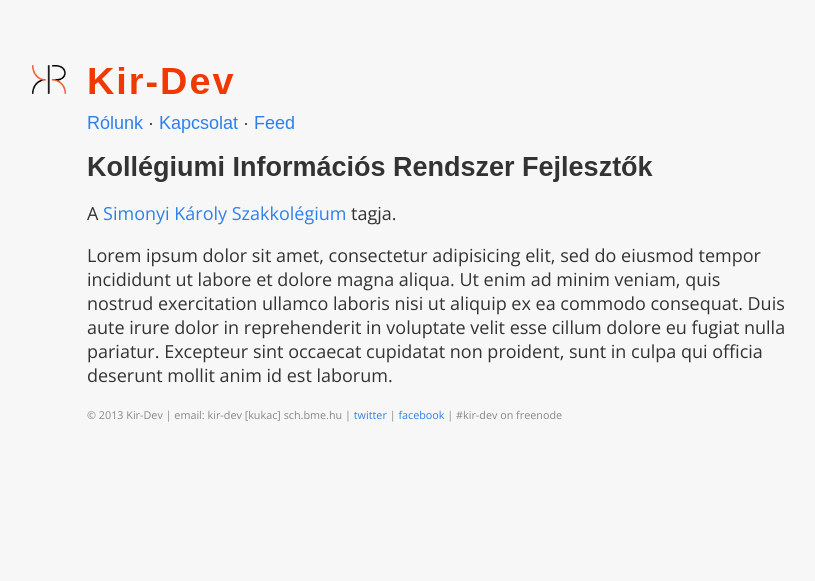
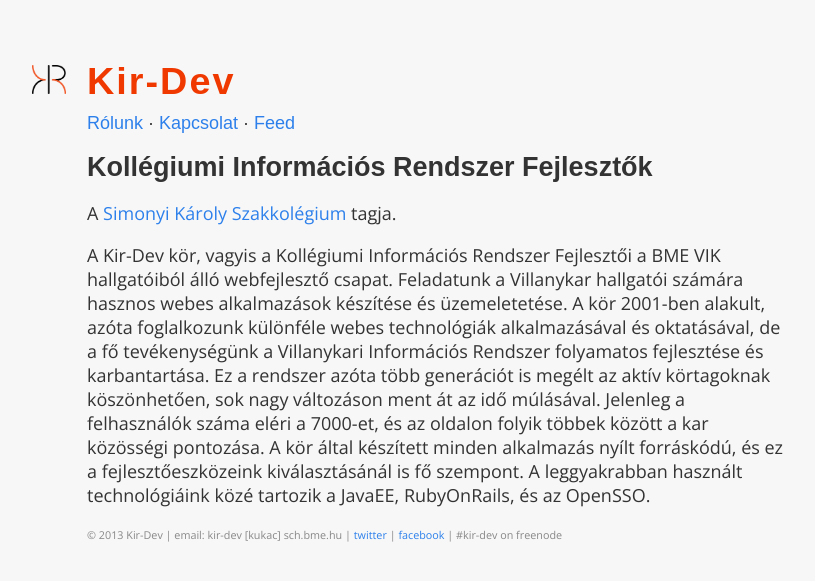
Before and after one commit to kir-dev/kir-dev.sch.bme.hu, a Jekyll site: the page built from about.html, in a window 1280 px wide. Shown: the top 581 px of the page, without its empty margins (203-1018 px from the left). Built offline with Jekyll 4.4.1, drawn with Linux system fonts in a browser that asks for light colours; some web fonts are replaced; Markdown is read by kramdown in place of the engine named in the settings.

Commit message:
updated description

```diff
--- a/about.html
+++ b/about.html
@@ -10,11 +10,7 @@ title: "Rólunk"
     </p>
 
     <p>
-        Lorem ipsum dolor sit amet, consectetur adipisicing elit, sed do eiusmod
-        tempor incididunt ut labore et dolore magna aliqua. Ut enim ad minim veniam,
-        quis nostrud exercitation ullamco laboris nisi ut aliquip ex ea commodo
-        consequat. Duis aute irure dolor in reprehenderit in voluptate velit esse
-        cillum dolore eu fugiat nulla pariatur. Excepteur sint occaecat cupidatat non
-        proident, sunt in culpa qui officia deserunt mollit anim id est laborum.
+        A Kir-Dev kör, vagyis a Kollégiumi Információs Rendszer Fejlesztői a BME VIK hallgatóiból álló webfejlesztő csapat. Feladatunk a Villanykar hallgatói számára hasznos webes alkalmazások készítése és üzemeletetése. A kör 2001-ben alakult, azóta foglalkozunk különféle webes technológiák alkalmazásával és oktatásával, de a fő tevékenységünk a Villanykari Információs Rendszer folyamatos fejlesztése és karbantartása. Ez a rendszer azóta több generációt is megélt az aktív körtagoknak köszönhetően, sok nagy változáson ment át az idő múlásával. Jelenleg a felhasználók száma eléri a 7000-et, és az oldalon folyik többek között a kar közösségi pontozása.
+        A kör által készített minden alkalmazás nyílt forráskódú, és ez a fejlesztőeszközeink kiválasztásánál is fő szempont. A leggyakrabban használt technológiáink közé tartozik a JavaEE, RubyOnRails, és az OpenSSO.
     </p>
 </div>
```
